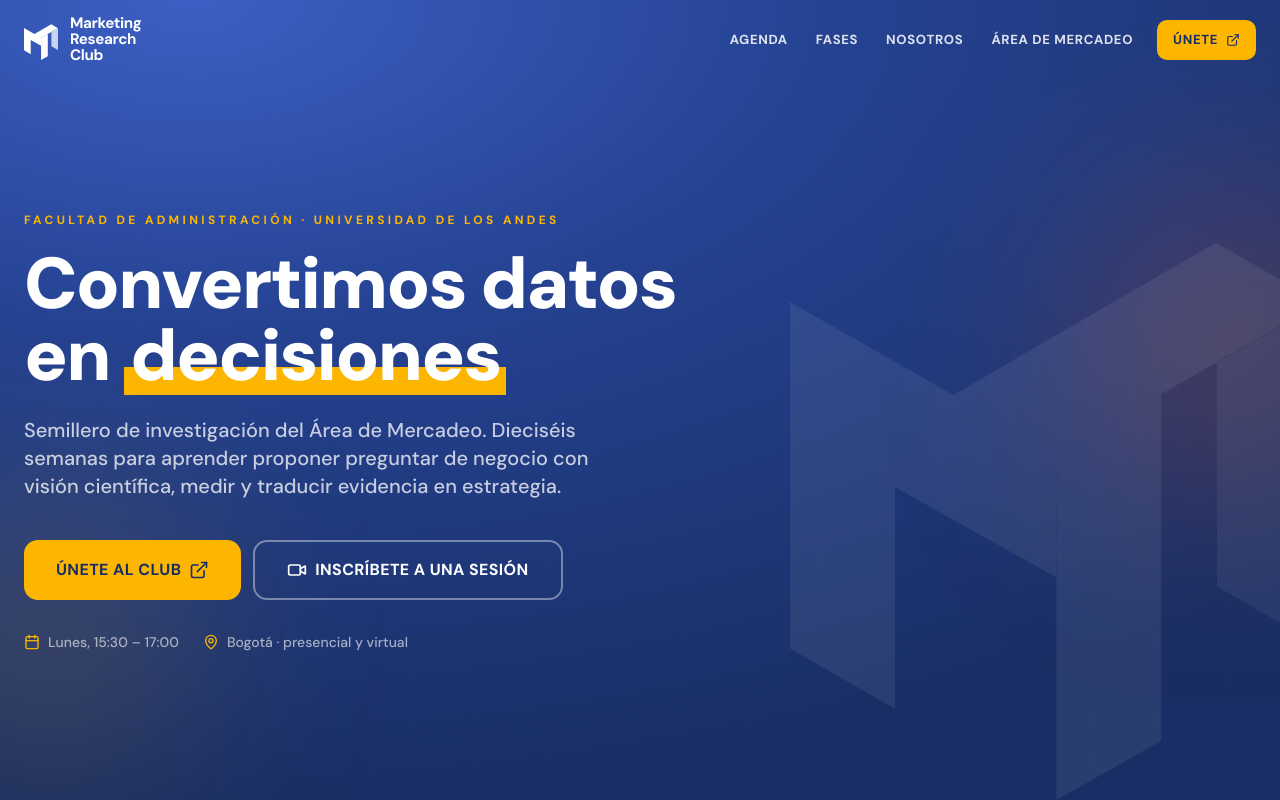
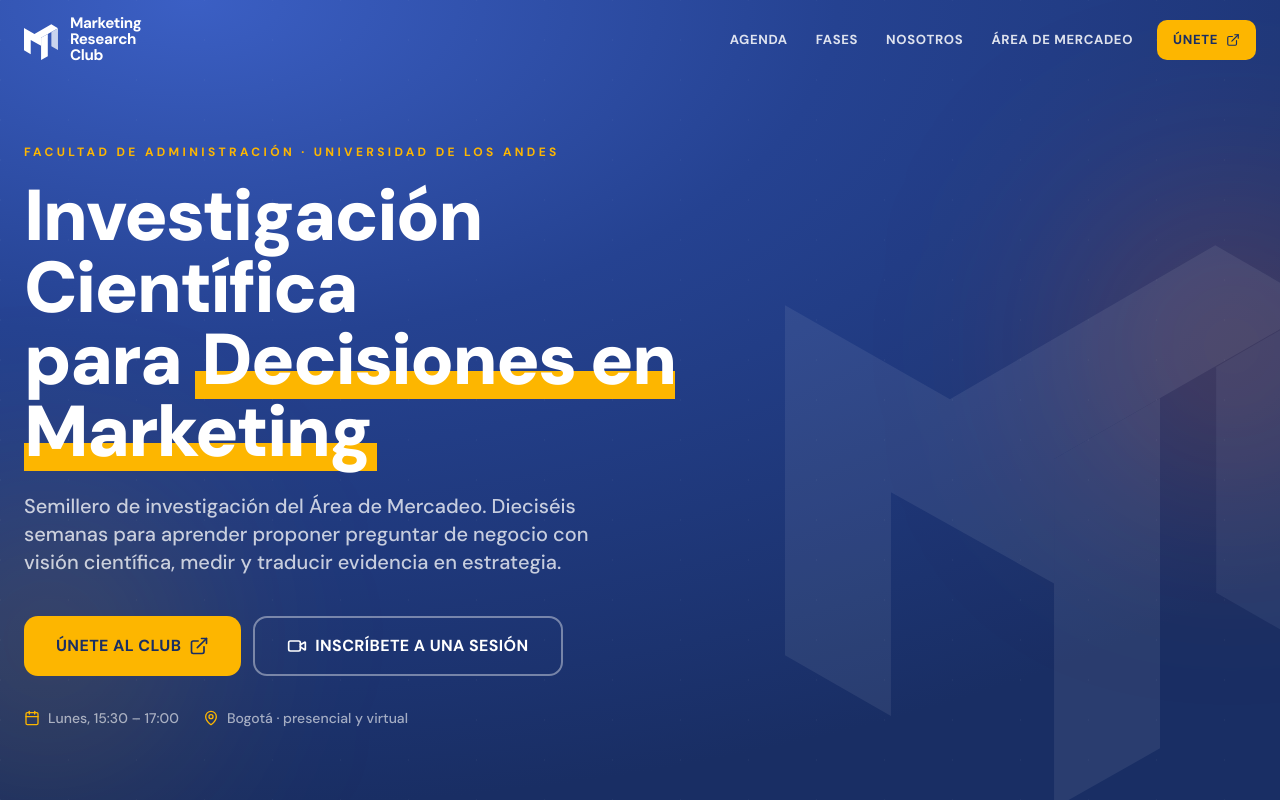
Before and after one commit to CamiloContrerasPhD/marketing-research-club, a React (Vite) app: page / in a window 1280 px wide. Shown: the top 800 px of the page. Built offline with nearby package versions, Linux system fonts and the light colour scheme.

Commit message:
Update Header

```diff
--- a/src/App.tsx
+++ b/src/App.tsx
@@ -127,9 +127,9 @@ function App() {
               Facultad de Administración · Universidad de los Andes
             </p>
             <h1 className="text-[2.6rem] font-black leading-[0.95] tracking-tight text-white sm:text-6xl lg:text-7xl">
-              Convertimos datos
+              Investigación Científica
               <br />
-              en <span className="mrc-highlight text-white">decisiones</span>
+              para <span className="mrc-highlight text-white">Decisiones en Marketing</span>
             </h1>
             <p className="mt-6 max-w-xl text-lg font-medium text-white/75 sm:text-xl">
               Semillero de investigación del Área de Mercadeo. Dieciséis semanas para
```
